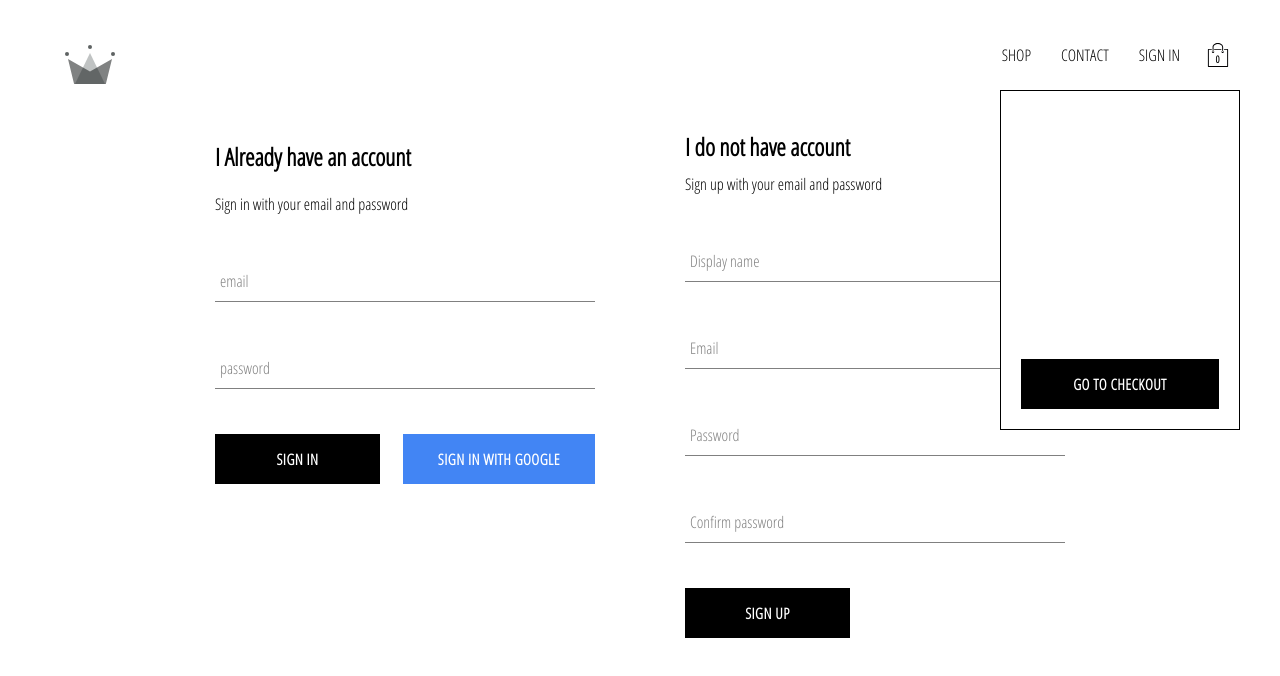
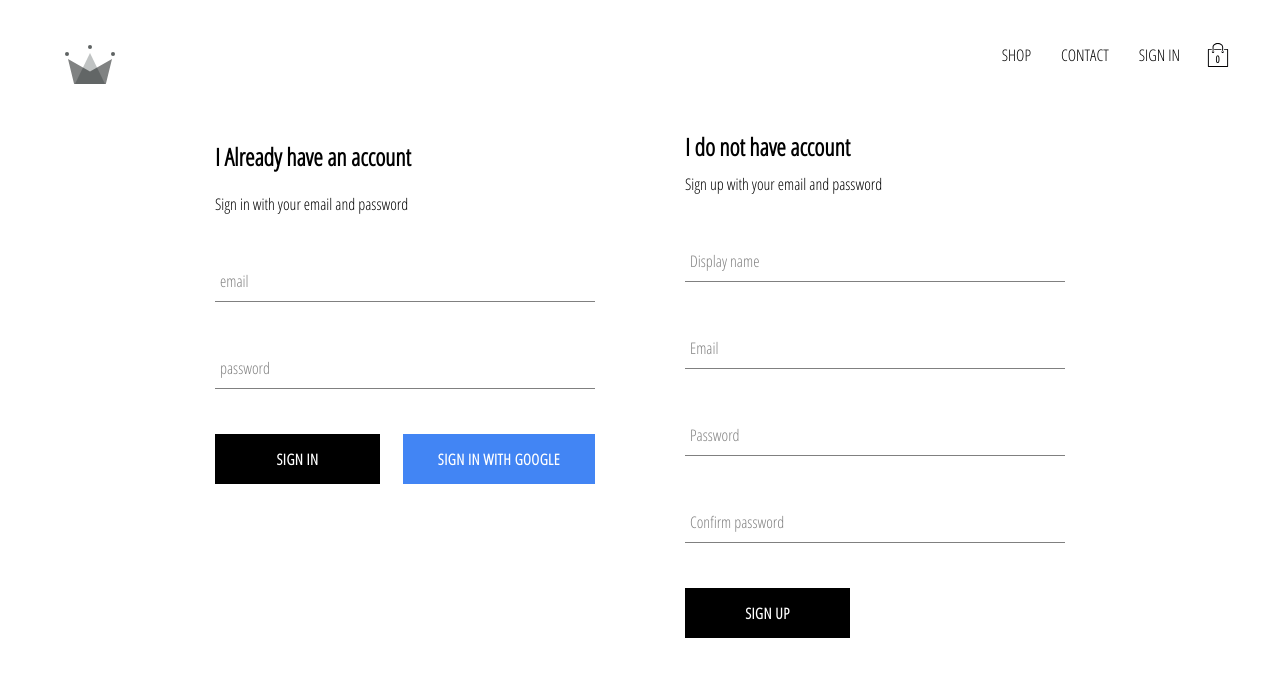
Before and after one commit to O2Hope/simply-commerce, a React (Create React App) app: page /signin in a window 1280 px wide. Shown: the top 676 px of the page. Built offline with nearby package versions, Linux system fonts and the light colour scheme; no server answers.

Commit message:
change property value

```diff
--- a/src/components/header/header.component.jsx
+++ b/src/components/header/header.component.jsx
@@ -7,7 +7,7 @@ import { connect } from "react-redux";
 import CartIcon from "../cart-icon/cart-icon.component";
 import CartDropdown from "../cart-dropdown/cart-dropdown.component";
 
-const Header = ({ currentUser, cartIsHidden }) => (
+const Header = ({ currentUser, hidden }) => (
   <div className="header">
     <Link to="/" className="logo-container">
       <Logo className="logo" />
@@ -30,7 +30,7 @@ const Header = ({ currentUser, cartIsHidden }) => (
       )}
       <CartIcon/>
     </div>
-    {!cartIsHidden && <CartDropdown/>}
+    {!hidden && <CartDropdown/>}
   </div>
 );
 
```
